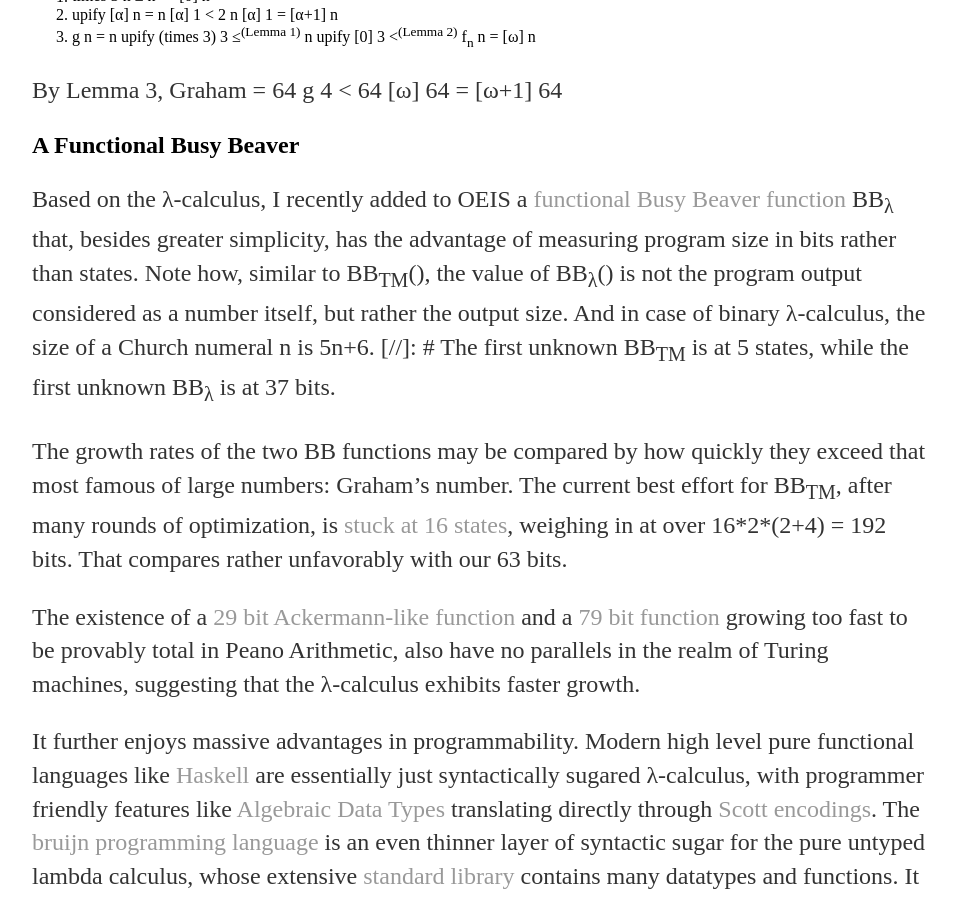
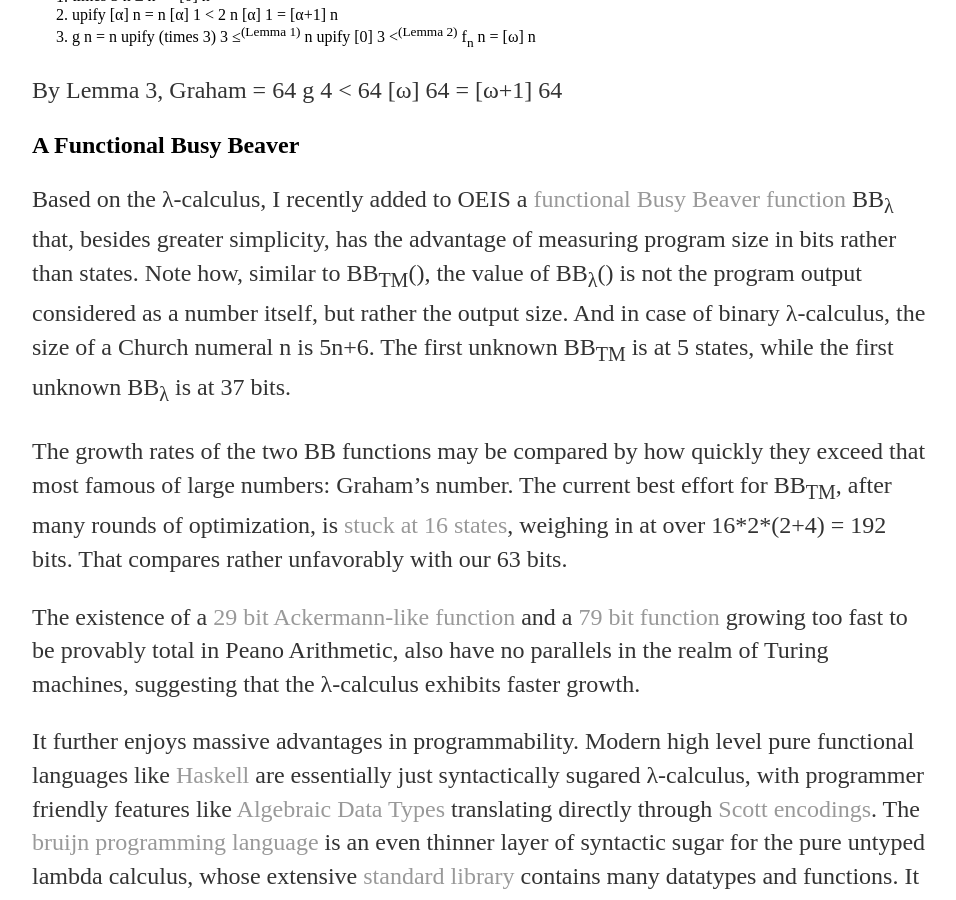
Before and after one commit to tromp/tromp.github.io, a Jekyll site: the page built from _posts/2023-11-24-largest-number.md, in a window 1280 px wide and 900 px high, scrolled down 4295 px. Shown: the whole window, without its empty margins (160-1116 px from the left). Built offline with Jekyll 4.4.1, drawn with Linux system fonts in a browser that asks for light colours.

Commit message:
fix typo

```diff
--- a/_posts/2023-11-24-largest-number.md
+++ b/_posts/2023-11-24-largest-number.md
@@ -185,7 +185,7 @@ besides greater simplicity, has the advantage of
 measuring program size in bits rather than states. Note how, similar to BB<sub>TM</sub>(),
 the value of BB<sub>λ</sub>() is not the program output considered as a number itself, but
 rather the output size. And in case of binary λ-calculus, the size of a Church numeral n is 5n+6.
-[//]: # The first unknown BB<sub>TM</sub> is at 5 states, while the first unknown BB<sub>λ</sub> is at 37 bits.
+The first unknown BB<sub>TM</sub> is at 5 states, while the first unknown BB<sub>λ</sub> is at 37 bits.
 
 The growth rates of the two BB functions may be compared by how quickly they exceed
 that most famous of large numbers: Graham's number.
```
